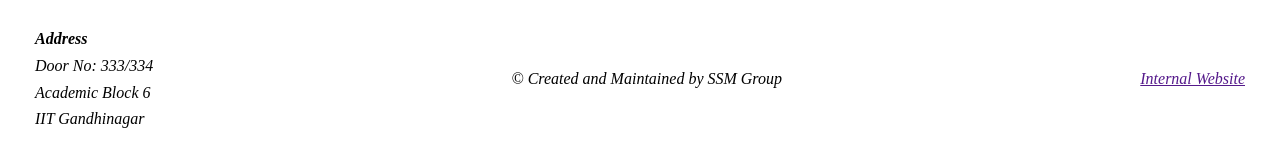
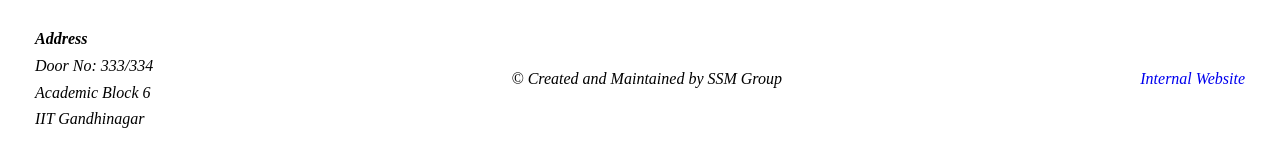
Before and after one commit to ssmgroup-iitgn/ssmgroup-iitgn.github.io, a plain HTML site: page home.html in a window 1280 px wide. Shown: the part 3860-4020 px from the top of the page. Drawn offline with Linux system fonts and the light colour scheme; some icons are missing.

Commit message:
Update home.html

```diff
--- a/home.html
+++ b/home.html
@@ -325,7 +325,7 @@
           &#169; Created and Maintained by SSM Group
         </div>
         <div class="footer-right-container">
-          <a href=""> Internal Website </a>
+          <a href="https://github.com/ssmgroup-iitgn/ssmgroup-internal/blob/main/README.md" target="blank" style="text-decoration:none"> Internal Website </a>
         </div>
     </footer>
 </body>
```
